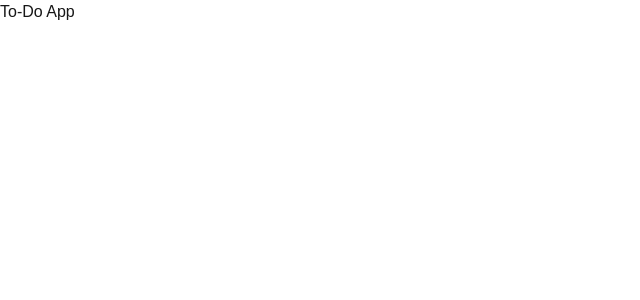
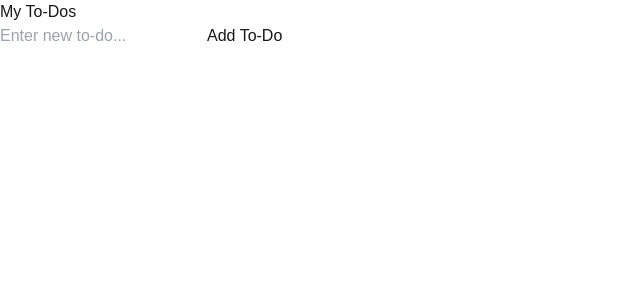
Before and after one commit to Dhanashree6174/nextjs-todo, a Next.js app: page /todos in a window 1280 px wide. Shown: the top 300 px of the page, without its empty margins (0-640 px from the left). Built offline with nearby package versions, Linux system fonts and the light colour scheme.

Commit message:
Add feature to add new to-dos

```diff
--- a/pages/todos.tsx
+++ b/pages/todos.tsx
@@ -1,5 +1,54 @@
-const todos = () => {
-  return <div>To-Do App</div>;
+import { useState, useEffect } from "react";
+
+type Todo = {
+  id: number;
+  text: string;
+  completed: boolean;
 };
 
-export default todos;
+const Todos = () => {
+  const [todos, setTodos] = useState<Todo[]>([]); // need to specify type of array
+  const [newTodo, setNewTodo] = useState("");
+
+  // useEffect(() => {
+  //   fetch("/api/todos")
+  //     .then((res) => res.json())
+  //     .then((data) => {
+  //       setTodos(data);
+  //       console.log(data);
+  //     });
+  // }, []);
+
+  const addTodo = () => {
+    setTodos([
+      ...todos,
+      { id: todos.length + 1, text: newTodo, completed: false },
+    ]);
+    setNewTodo("");
+  };
+
+  return (
+    <div>
+      <h1>My To-Dos</h1>
+      <ul>
+        {todos.map((todo) => (
+          <li key={todo.id}>
+            <span>{todo.text}</span>
+            <span className="ml-5">
+              {todo.completed ? "Completed" : "Not Completed"}{" "}
+            </span>
+          </li>
+        ))}
+      </ul>
+      <input
+        type="text"
+        value={newTodo}
+        onChange={(e) => setNewTodo(e.target.value)}
+        placeholder="Enter new to-do..."
+      />
+      <button onClick={addTodo}>Add To-Do</button>
+    </div>
+  );
+};
+
+export default Todos;
```
